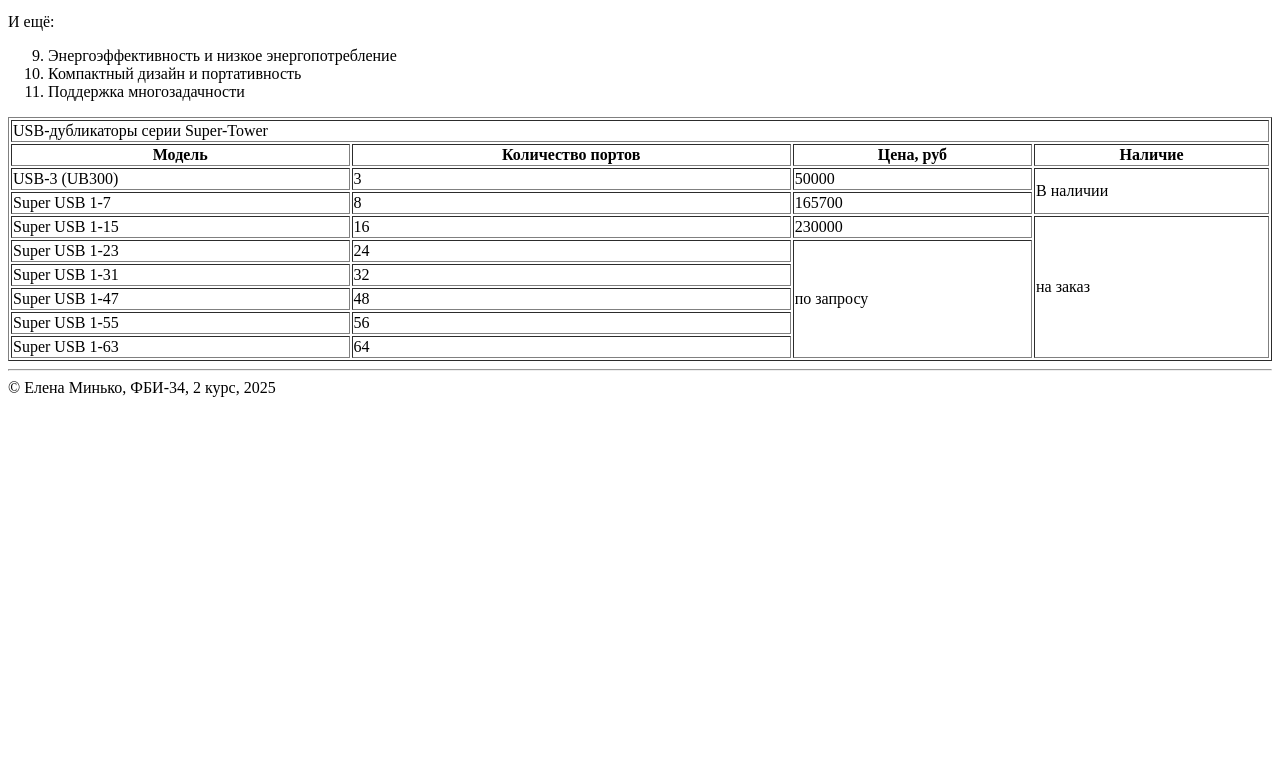
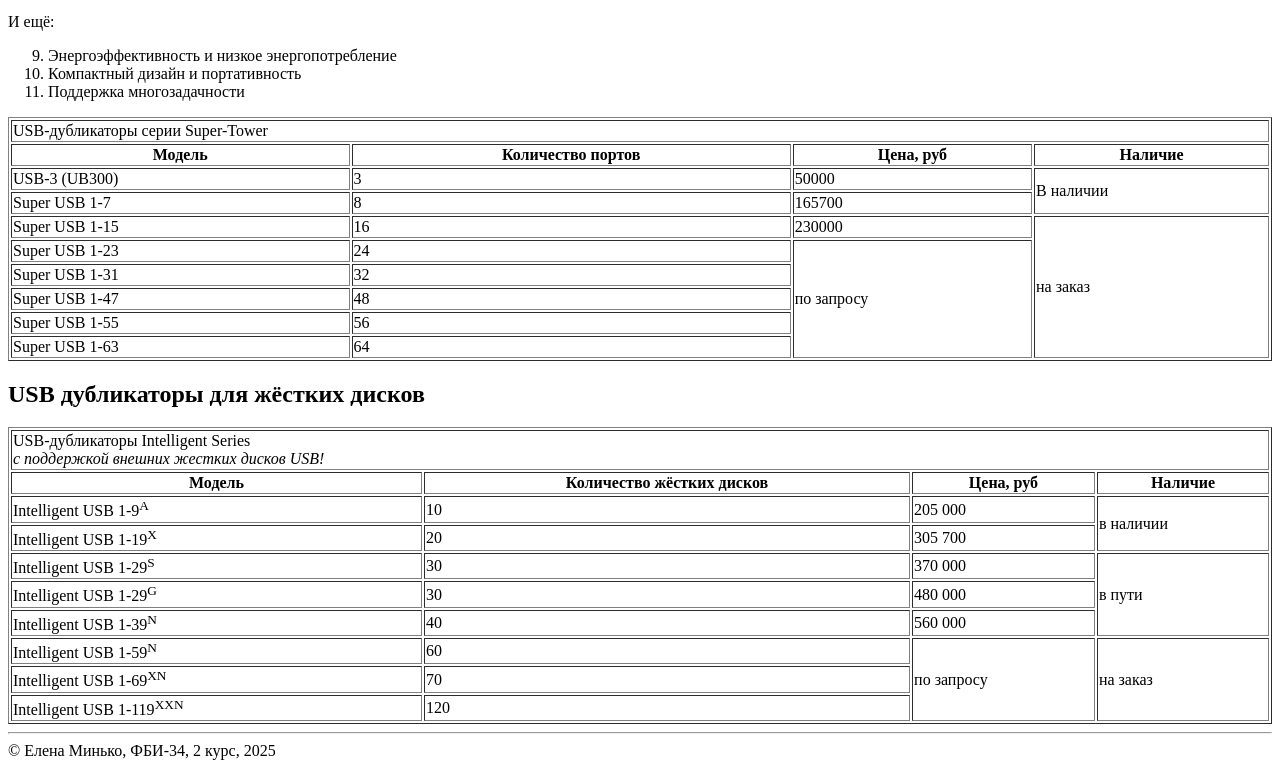
Before and after one commit to yaminjion/minko-labs, a plain HTML site: page lab2/usb.html in a window 1280 px wide. Shown: the part 697-1465 px from the top of the page. Before the commit the page ends 1102 px from the top, so only its background shows below. Drawn offline with Linux system fonts and the light colour scheme.

Commit message:
USB-дубликаторы Intelligent Series

```diff
--- a/lab2/usb.html
+++ b/lab2/usb.html
@@ -128,6 +128,62 @@
                 </tr>
             </table>
 
+            <h2>USB дубликаторы для жёстких дисков</h2>
+
+            <table border = "1" width="100%">
+                <tr>
+                    <td colspan="4">USB-дубликаторы Intelligent Series<br><i> с поддержкой внешних жестких дисков USB!</i><br></td>
+                </tr>
+                <tr>
+                    <th>Модель</th>
+                    <th>Количество жёстких дисков</th>
+                    <th>Цена, руб</th>
+                    <th>Наличие</th>
+                </tr>
+                <tr>
+                    <td>Intelligent USB 1-9<sup>A</sup></td>
+                    <td>10</td>
+                    <td>205&nbsp;000</td>
+                    <td rowspan="2">в наличии</td>
+                </tr>
+                <tr>
+                    <td>Intelligent USB 1-19<sup>X</sup></td>
+                    <td>20</td>
+                    <td>305&nbsp;700</td>
+                </tr>
+                <tr>
+                    <td>Intelligent USB 1-29<sup>S</sup></td>
+                    <td>30</td>
+                    <td>370&nbsp;000</td>
+                    <td rowspan="3">в пути</td>
+                </tr>
+                <tr>
+                    <td>Intelligent USB 1-29<sup>G</sup></td>
+                    <td>30</td>
+                    <td>480&nbsp;000</td>
+                </tr>
+                <tr>
+                    <td>Intelligent USB 1-39<sup>N</sup></td>
+                    <td>40</td>
+                    <td>560&nbsp;000</td>
+                </tr>
+                <tr>
+                    <td>Intelligent USB 1-59<sup>N</sup></td>
+                    <td>60</td>
+                    <td rowspan="3">по запросу</td>
+                    <td rowspan="3">на заказ</td>
+                </tr>
+                <tr>
+                    <td>Intelligent USB 1-69<sup>XN</sup></td>
+                    <td>70</td>
+                </tr>
+                <tr>
+                    <td>Intelligent USB 1-119<sup>XXN</sup></td>
+                    <td>120</td>
+                </tr>
+            </table>
+
+
         </main>
 
         <footer>
```
